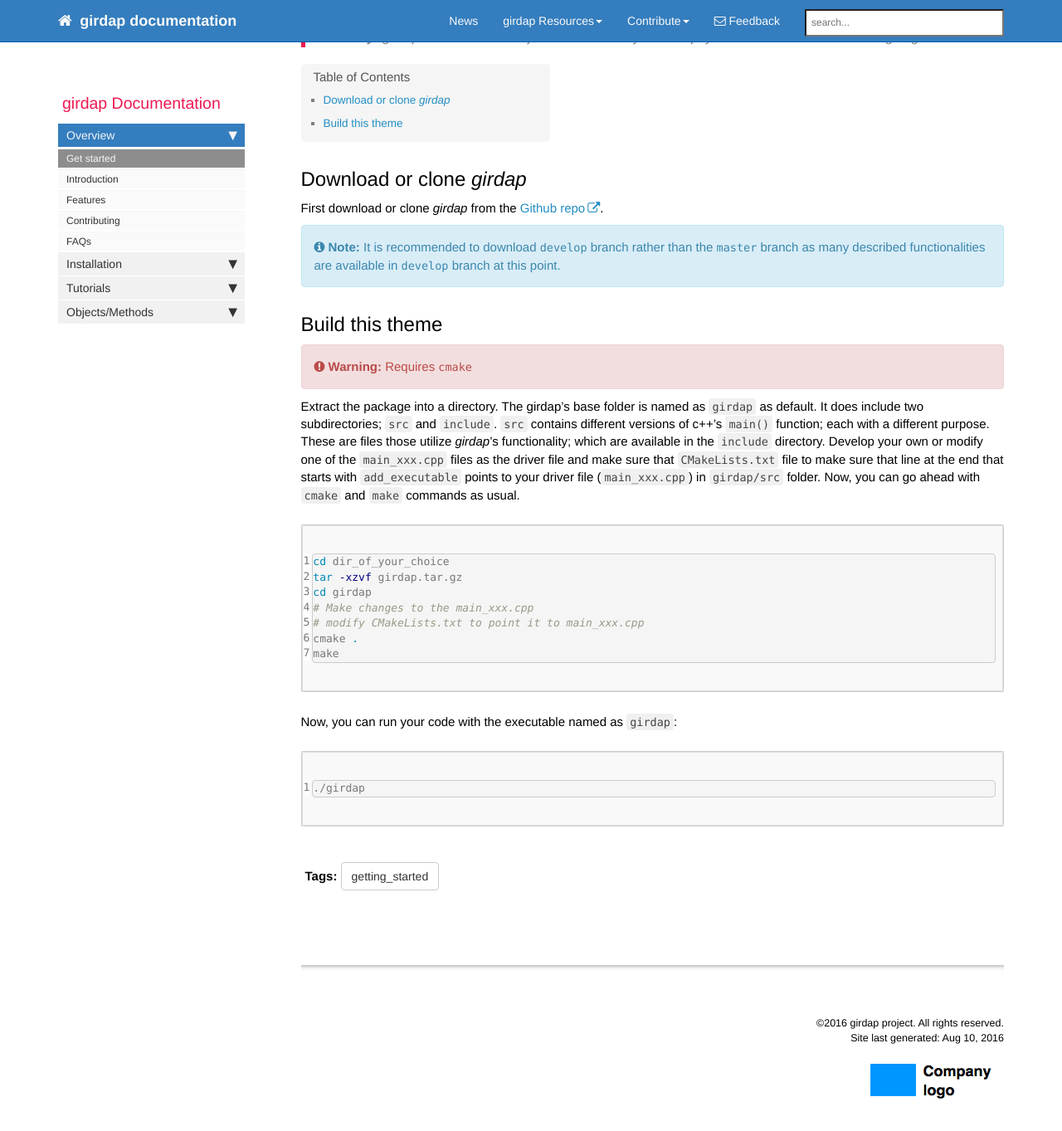
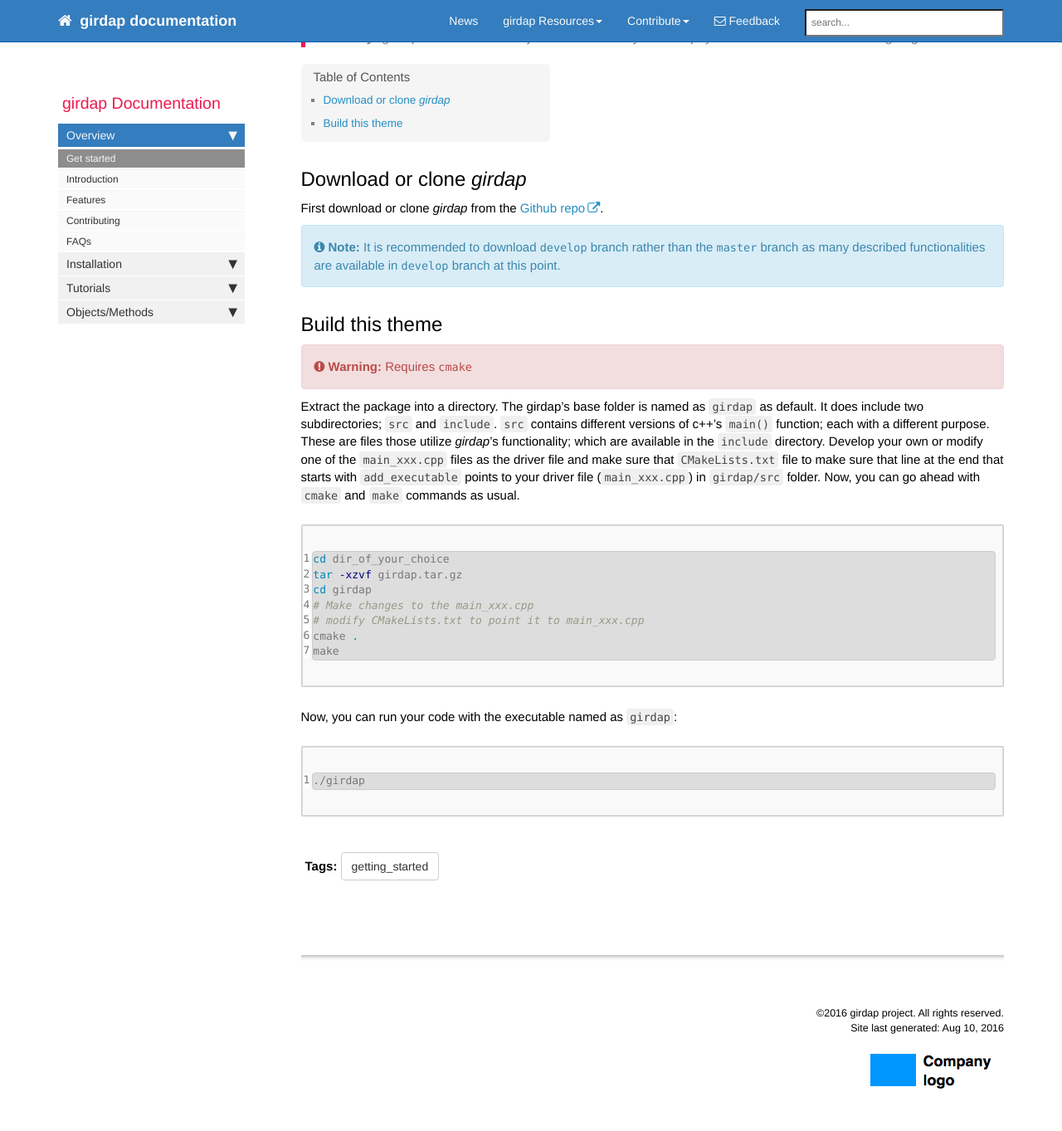
Before and after one commit to uzgoren/girdap, a Jekyll site: the page built from index.md, in a window 1280 px wide and 1400 px high, scrolled down 137 px. Shown: the top 1363 px of the window at 83% size. Built offline with Jekyll 4.4.1, drawn with Linux system fonts in a browser that asks for light colours; nearby versions of some CDN libraries; comment, search, counter and statistics services are not loaded.

Commit message:
first md

```diff
--- a/css/syntax.css
+++ b/css/syntax.css
@@ -1,4 +1,4 @@
-.highlight  { background: #dedede; }
+.highlight  { background: #ddd; }
 .highlight .c { color: #999988; font-style: italic } /* Comment */
 .highlight .err { color: #a61717; background-color: #e3d2d2 } /* Error */
 .highlight .k { font-weight: bold } /* Keyword */
@@ -60,9 +60,10 @@
 .highlight .il { color: #009999 } /* Literal.Number.Integer.Long */
 
 .highlight table{ max-width:100%; margin-bottom:0px;}
+.highlight td {padding-top:5px; padding-bottom:5px;}
 .highlight pre code .lineno {background: #FFFFFF; border-width:0px; }
 .highlight pre code .code {padding-left:2px;}
 .highlight .gutter, highlight .gl { width: 5px; padding-right:1px; padding-left:1px; border: 0px;  }
-.highlight pre {padding: 0px; }
+.highlight pre {padding: 0px; background: #ddd}
 .highlight pre code { display: block; }
 .highlight pre code table { width: 100%; }
```
